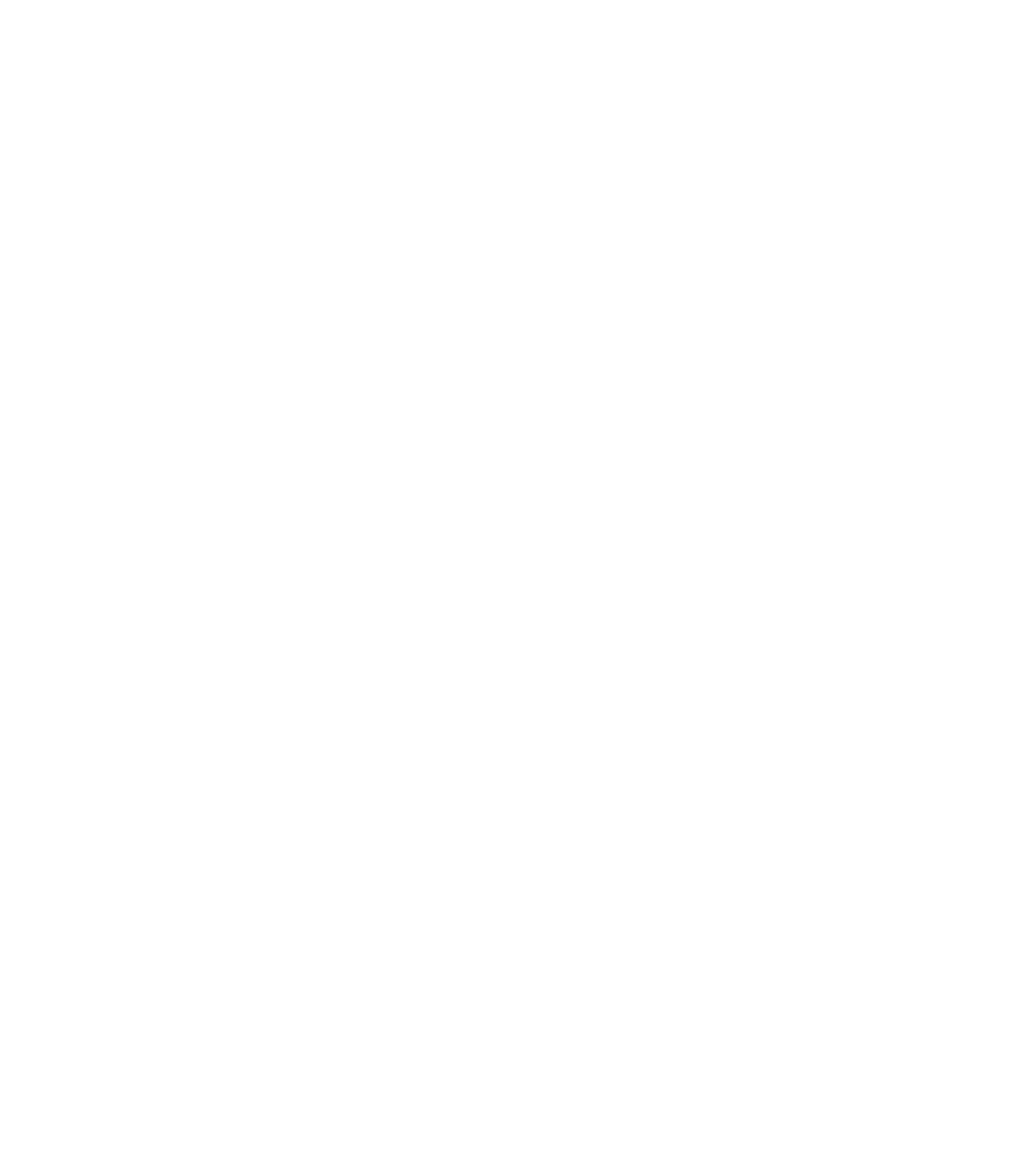
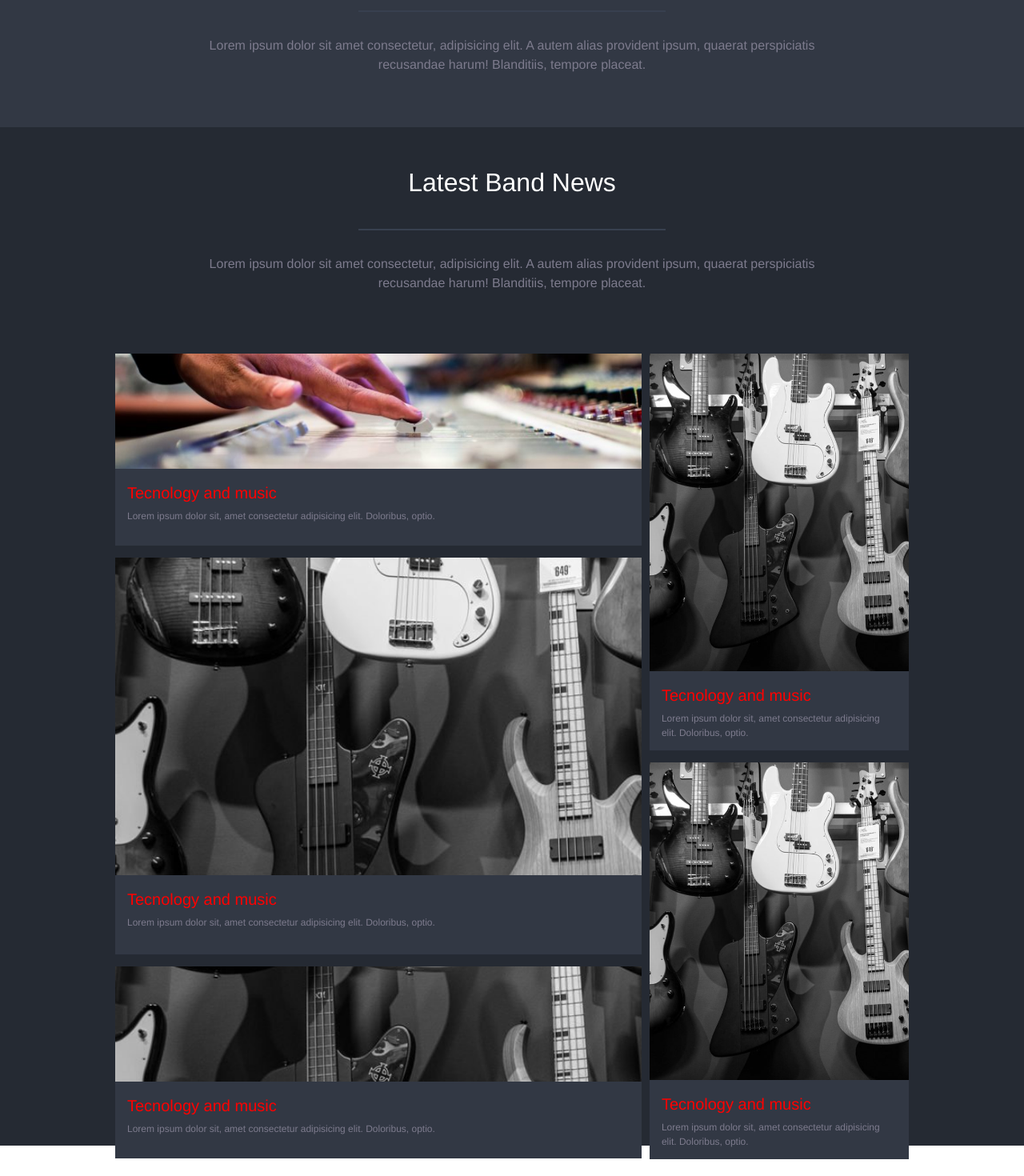
Before and after one commit to SimoneFranzoni/proj-html-vuejs, a Vue app: page / in a window 1280 px wide. Shown: the part 913-2383 px from the top of the page at 80% size. Before the commit the page ends 888 px from the top, so only its background shows below. Built offline with nearby package versions, Linux system fonts and the light colour scheme.

Commit message:
Uppermain

```diff
--- a/src/assets/style/general.scss
+++ b/src/assets/style/general.scss
@@ -10,11 +10,12 @@ h2{
 }
 
 .line{
-    width: 100%;
+    width: 50%;
     height: 2px;
-    background-color: grey;
+    background-color: #38404f;
+    margin: 30px 0;
 }
 
 p{
-    color: grey;
+    color: #7d7b8d;
 }
--- a/src/components/UpperMain.vue
+++ b/src/components/UpperMain.vue
@@ -1,10 +1,75 @@
 <template>
   <div>
       <header>
-          <h2>Music Is Life</h2>
+        <h2>Music Is Life</h2>
+        <div class="line"></div>
+        <p>Lorem ipsum dolor sit amet consectetur, adipisicing elit. A autem alias provident ipsum, quaerat perspiciatis recusandae harum! Blanditiis, tempore placeat.</p>
+      </header>
+      <main>
+
+        <section class="title">
+
+          <h2>Latest Band News</h2>
           <div class="line"></div>
           <p>Lorem ipsum dolor sit amet consectetur, adipisicing elit. A autem alias provident ipsum, quaerat perspiciatis recusandae harum! Blanditiis, tempore placeat.</p>
-      </header>
+
+        </section>
+
+        <section class="articles">
+          <div class="container d-flex">
+            <div class="left-column">
+              <div class="box orizontal-box">
+                <div class="inner-box">
+                  <div class="bg" id="bg1"></div>
+                  <div class="text-box">
+                    <h3>Tecnology and music</h3>
+                    <p>Lorem ipsum dolor sit, amet consectetur adipisicing elit. Doloribus, optio.</p>
+                  </div>
+                </div>
+              </div>
+              <div class="box vertical-box">
+                <div class="inner-box">
+                  <div class="bg" id="bg2"></div>
+                  <div class="text-box">
+                    <h3>Tecnology and music</h3>
+                    <p>Lorem ipsum dolor sit, amet consectetur adipisicing elit. Doloribus, optio.</p>
+                  </div>
+                </div>
+              </div>
+              <div class="box orizontal-box">
+                <div class="inner-box">
+                  <div class="bg" id="bg4"></div>
+                  <div class="text-box">
+                    <h3>Tecnology and music</h3>
+                    <p>Lorem ipsum dolor sit, amet consectetur adipisicing elit. Doloribus, optio.</p>
+                  </div>
+                </div>
+              </div>
+            </div>
+
+            <div class="right-column">
+              <div class="box vertical-box">
+                <div class="inner-box">
+                  <div class="bg" id="bg5"></div>
+                  <div class="text-box">
+                    <h3>Tecnology and music</h3>
+                    <p>Lorem ipsum dolor sit, amet consectetur adipisicing elit. Doloribus, optio.</p>
+                  </div>
+                </div>
+              </div>
+              <div class="box vertical-box">
+                <div class="inner-box">
+                  <div class="bg" id="bg6"></div>
+                  <div class="text-box">
+                    <h3>Tecnology and music</h3>
+                    <p>Lorem ipsum dolor sit, amet consectetur adipisicing elit. Doloribus, optio.</p>
+                  </div>
+                </div>
+              </div>
+            </div>
+          </div>
+        </section>
+      </main>
   </div>
 </template>
 
@@ -15,12 +80,120 @@ export default {
 </script>
 
 <style scoped lang="scss">
+
   header{
     width: 100%;
     display: flex;
     flex-direction: column;
     align-items: center;
     justify-content: center;
-    background-color: black;
+    background-color: #323844;
+    padding: 50px 20%;
+    text-align: center;
   }
+
+  main{
+    background-color: #252a33;
+    color: white;
+    height: fit-content;
+
+    .title{
+      width: 100%;
+      display: flex;
+      flex-direction: column;
+      align-items: center;
+      justify-content: center;
+      padding: 50px 20%;
+      text-align: center;
+    }
+
+    .container{
+      padding: 0 5%;
+      width: 100%;
+      height: 1000px;
+
+      .left-column{
+        width: 66%;
+      }
+
+      .right-column{
+        width: 33%;
+      }
+    }
+
+    .box{
+    height: 30%;
+    margin: 5px;
+    padding: 5px;
+
+      .inner-box{
+        background-color: #323844;
+        height: 100%;
+      }
+    }
+
+    .orizontal-box{
+      height: 25%;
+      width: 100%;
+
+      .bg{
+        width: 100%;
+        height: 60%;
+        background-position: center;
+        background-size: cover;
+      }
+    }
+
+    .vertical-box{
+      height: 50.6%;
+      width: 100%;
+
+      .bg{
+        width: 100%;
+        height: 80%;
+        background-position: center;
+        background-size: cover;
+      }
+    }
+
+    .text-box{
+      padding: 18px 15px ;
+
+      h3{
+        color: red;
+        font-size: 20px;
+      }
+
+      p{
+        font-size: 12px;
+      }
+    }
+
+  }
+
+
+  #bg1{
+    background-image: url("../assets/img/blog_music_techo-800x400.jpg");
+  }
+
+  #bg2{
+    background-image: url("../assets/img/blog-post3-600x900.jpg");
+  }
+
+  #bg3{
+    background-image: url("../assets/img/blog-post3-600x900.jpg");
+  }
+
+  #bg4{
+    background-image: url("../assets/img/blog-post3-600x900.jpg");
+  }
+
+  #bg5{
+    background-image: url("../assets/img/blog-post3-600x900.jpg");
+  }
+
+  #bg6{
+    background-image: url("../assets/img/blog-post3-600x900.jpg");
+  }
+
 </style>
```
